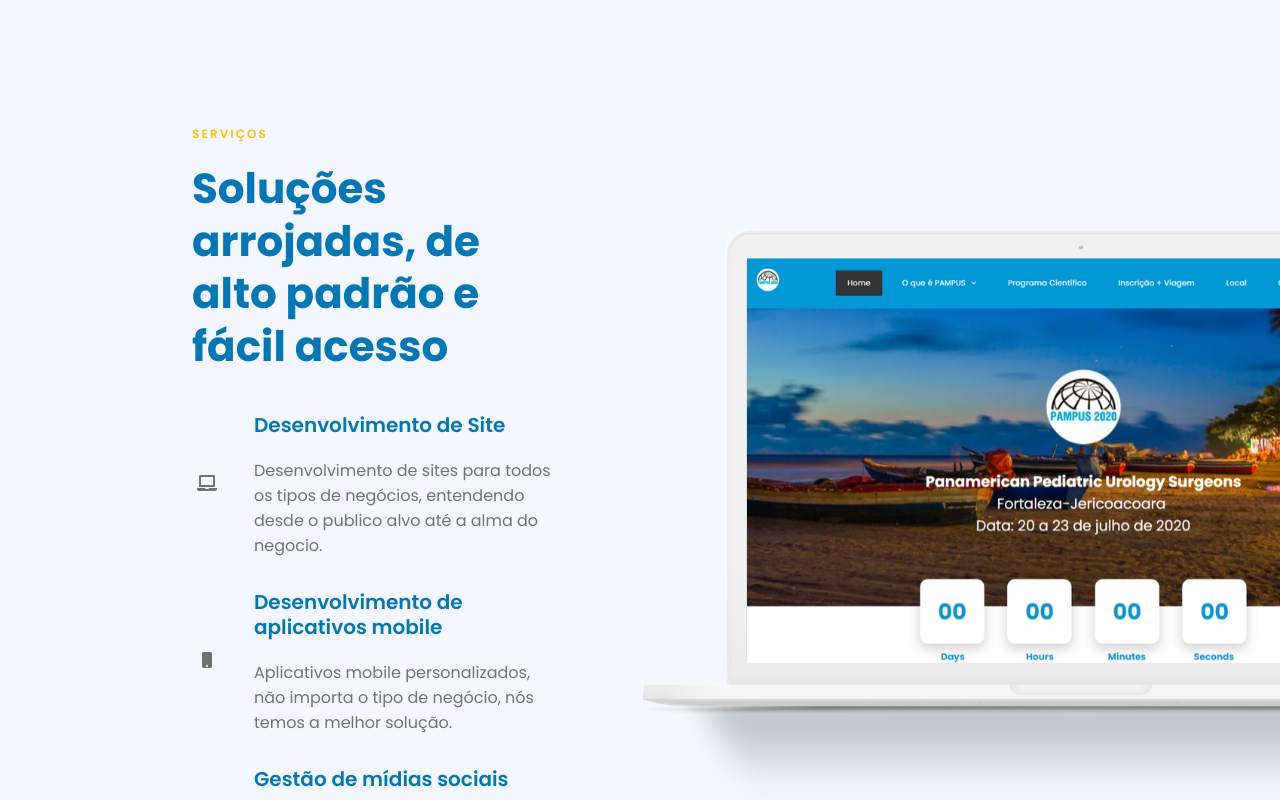
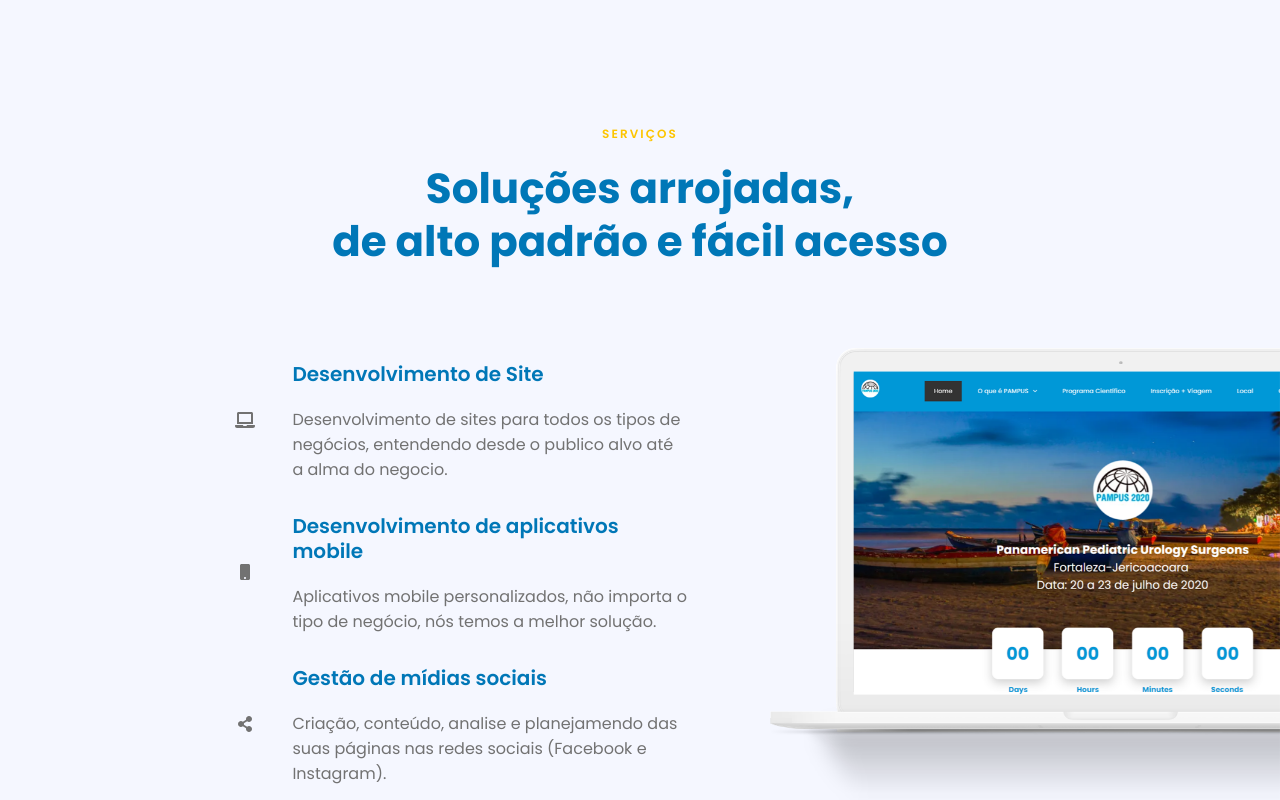
Before and after one commit to beaslins/worksmidia, a Next.js app: page / in a window 1280 px wide. Shown: the part 840-1640 px from the top of the page. Built offline with nearby package versions, Linux system fonts and the light colour scheme.

Commit message:
update serviços

```diff
--- a/pages/index.js
+++ b/pages/index.js
@@ -99,14 +99,14 @@ function Home() {
                 </div>
             </section>*/}
 
-            <section className="home-services flex">
+            <section className="home-services">
+                <div className="box-title">
+                    <h4 className="sub-title">Serviços</h4>
+                    <h2 className="title">Soluções arrojadas, <span className="block">de alto padrão e fácil acesso</span></h2>
+                </div>
+                <div className="flex">
                     <div className="content">
                         <div className="box">
-                        <div className="box-title">
-                            <h4 className="sub-title">Serviços</h4>
-                            <h2 className="title">Soluções arrojadas, de alto padrão e fácil acesso</h2>
-                            {/*<p>Nossa paixão é por ajudar empresas a divulgarem os seus negócios e com isso ajudarem mais pessoas com os seus produtos, serviços e conteúdos.</p>*/}
-                        </div>
 
                             <div className="services-list">
                                 <div className="item flex">
@@ -135,6 +135,7 @@ function Home() {
                     </div>
                     <div className="image">
                         <motion.img src="/images/services-pampus.png" animate={{ z: 100 }} transition={{ type: "spring", fade: 0.5}}/>
+                    </div>
                 </div>
             </section>
 
--- a/public/styles/home.css
+++ b/public/styles/home.css
@@ -113,24 +113,32 @@ section.home-whyus .icon {
 /* End Bases */
 
 section.home-services {
-    align-items: center;
-    justify-content: center;
     padding-top: 10em;
     margin-bottom: 5em;
 }
+section.home-services div.flex {
+    align-items: center;
+    justify-content: center;
+}
 section.home-services div.content, section.home-services div.image {
-    width: 50%;
     display: flex;
     justify-content: flex-end;
+}
+section.home-services div.content {
+    width: 60%;
+}
+section.home-services div.image {
+    width: 40%;
 }
 section.home-services div.content div.box {
     padding-right: 5em;
     width: 70%;
 }
-section.home-services div.content div.box div.box-title {
-    margin-bottom: 2.5em;
+section.home-services div.box-title {
+    margin-bottom: 5em;
+    text-align: center;
 }
-section.home-services div.content div.box div.box-title h2 {
+section.home-services div.box-title h2 {
     margin-bottom: 0.5em;
 }
 section.home-services div.content div.item {
```
Lines whose indentation alone changed are shown as unchanged.
